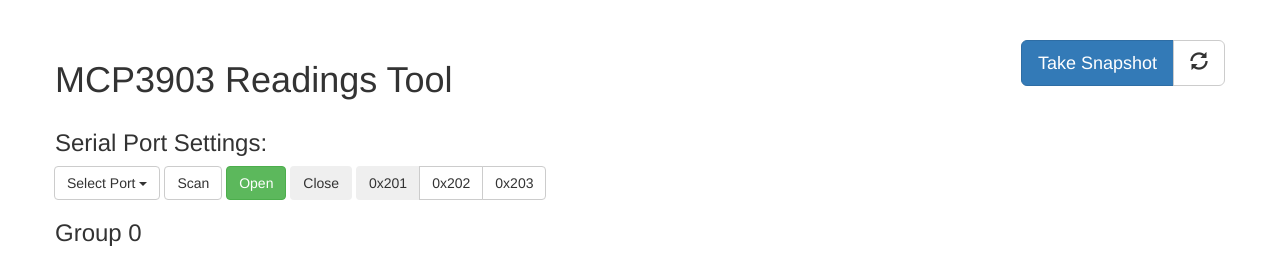
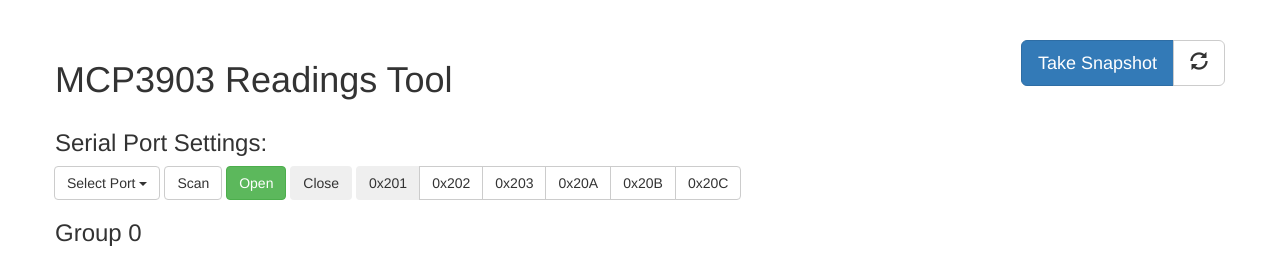
Before and after one commit to diesisfox/MCP3903_cal_tool, an Electron app: page index.html in a window 1280 px wide. Shown: the top 256 px of the page. Drawn offline with nearby package versions, Linux system fonts and the light colour scheme; no server answers.

Commit message:
added adc channels

```diff
--- a/index.html
+++ b/index.html
@@ -37,6 +37,9 @@
 				<button type="button" name="button" class="btn btn-default" id="id201btn">0x201</button>
 				<button type="button" name="button" class="btn btn-default" id="id202btn">0x202</button>
 				<button type="button" name="button" class="btn btn-default" id="id203btn">0x203</button>
+				<button type="button" name="button" class="btn btn-default" id="id20Abtn">0x20A</button>
+				<button type="button" name="button" class="btn btn-default" id="id20Bbtn">0x20B</button>
+				<button type="button" name="button" class="btn btn-default" id="id20Cbtn">0x20C</button>
 			</div>
 		</div>
 		<div class="">
```
